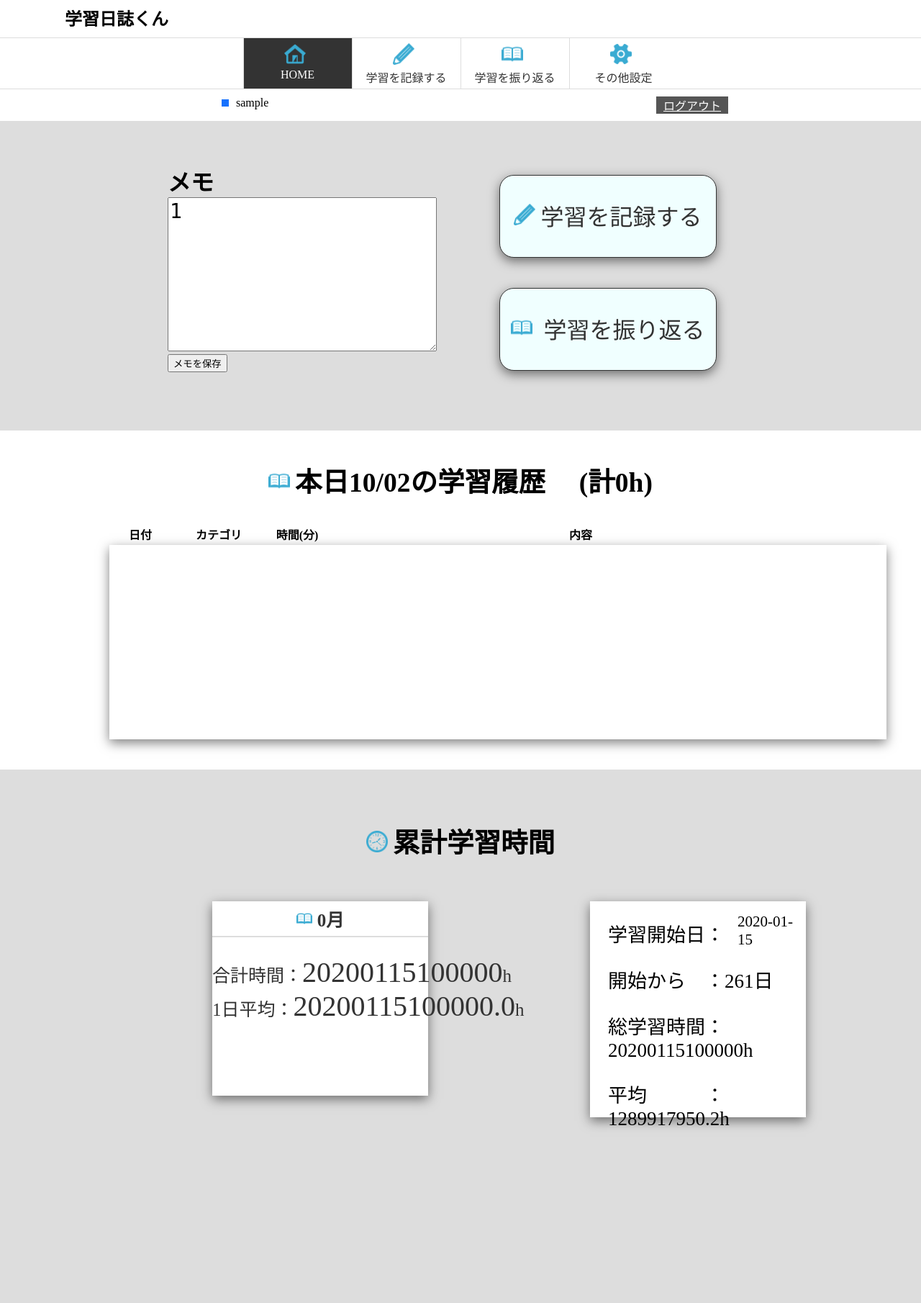
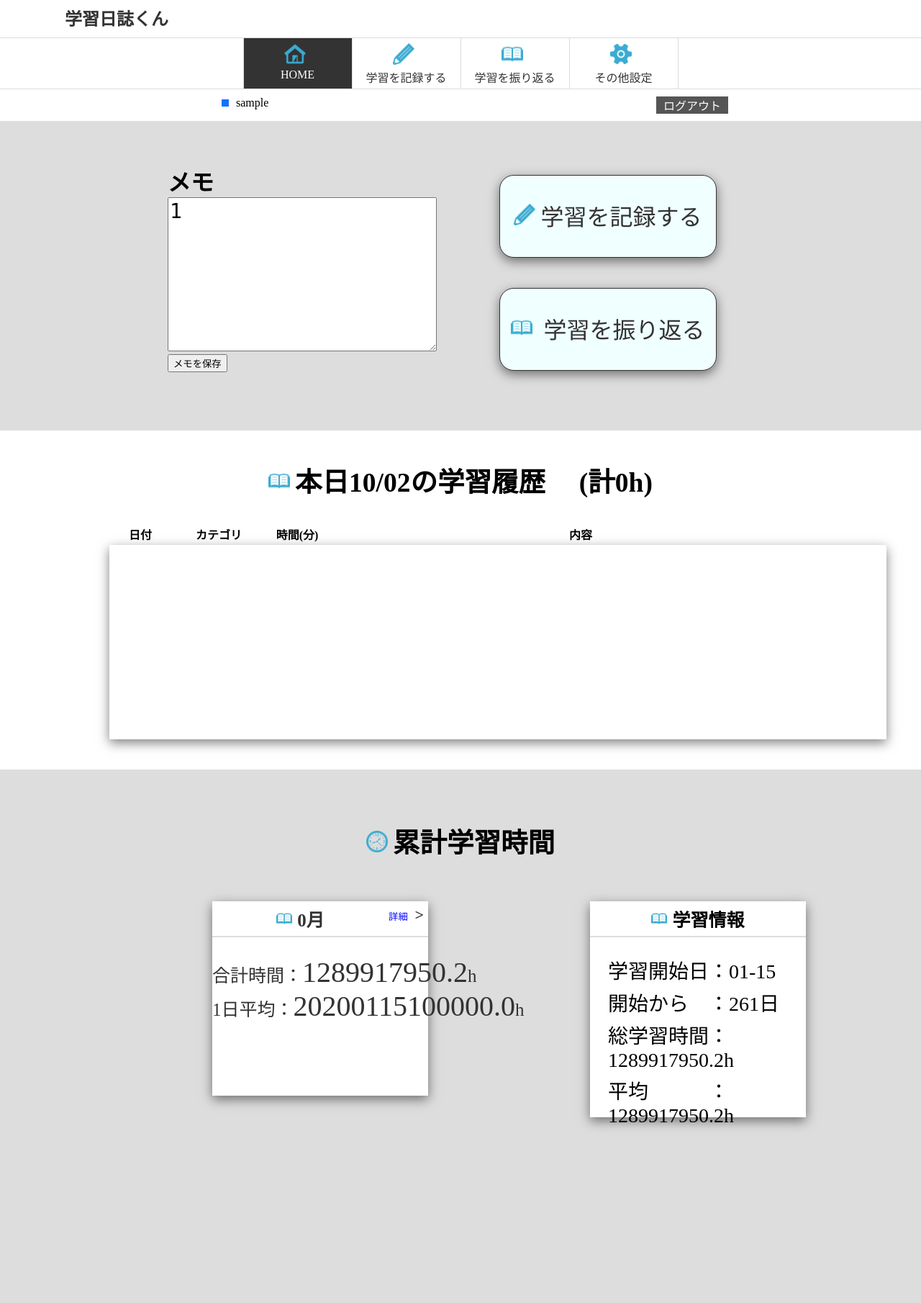
Before and after one commit to aizwellenstan/yuki_Portfolio, a PHP site: page / in a window 1280 px wide. Shown: the top 1810 px of the page at 72% size. Run offline with PHP 8.4, Linux system fonts and the light colour scheme; the visitor is signed in with stand-in values (Sample User, id 1); tables that the repository leaves empty or names only in its code hold one stand-in row (values such as "Sample post"); lists and menus that the app fills with data are empty.

Commit message:
エラー修正

```diff
--- a/StudyDetail.php
+++ b/StudyDetail.php
@@ -4,7 +4,9 @@ debug('「学習振り返りページ　');
 debug('「「「「「「「「「「「「「「「「「「「「「「「「「「「「「「「「「「「「「「「「');
 
 $getagtstudy = getagtstudy($u_id);
+debug('$getagtstudy:'.print_r($getagtstudy,true));
 $user = getuser($u_id);
+
 
 $includecategory = '';
 $startdate = date('Y-m-d', strtotime($user['create_date']));
@@ -15,6 +17,10 @@ $getstudy = getstudy($u_id, date('Y-m-d'), date('Y-m-d'), $includecategory);
 $gettime1 = getstudytime($u_id, date('Y-m-d'), date('Y-m-d'), $includecategory);
 $gettime2 = array_shift($gettime1);
 $todaystudytime = round($gettime2/60,1);
+if(!empty($_GET['month_id'])){
+  $_SESSION['get_month']=$_GET['month_id'];
+  header('location:Readback.php');
+}
 ?>
 <div class="study_detail">
   <div class="site-width">
@@ -65,9 +71,14 @@ $todaystudytime = round($gettime2/60,1);
           <?php foreach ($getagtstudy as $key => $val) { ?>
             <li class="data_month">
               <div>
-                <h1 class="data-title"><img class ='icom' src="img/book.png" alt=""><?php echo (int)$val['study_month']; ?>月</h1>
+                <h1 class="data-title"><img class ='icom' src="img/book.png" alt=""><?php echo (int)$val['study_month']; ?>月
+                <form class='month-search'　method="get">
+                     <textarea name="month_id" id="study_id"><?php echo (int)$val['study_month']; ?></textarea>
+                      <input class='month-btn' type="submit" value="詳細 ">>
+                  </form></h1>
 
-                <p class="study-time">合計時間：<span class="sum"><?php echo $val['sum_time']; ?></span>h </p>
+
+                <p class="study-time">合計時間：<span class="sum"><?php echo round(($val['sum_time'] / $sutdy_period)/60,1);  ?></span>h </p>
                 <p class="study-time">1日平均：<span class="sum"><?php echo $val['avg_time']; ?></span>h</p>
               </div>
             </li>
@@ -76,16 +87,28 @@ $todaystudytime = round($gettime2/60,1);
 
       </div>
       <div class="data_space">
-        <p>学習開始日：<span class="startdate"><?php echo date('Y-m-d', strtotime($user['create_date'])); ?></span></p>
+        <h1 class="data-title"><img class ='icom' src="img/book.png" alt="">学習情報
+               </h1>
+        <p>学習開始日：<?php echo date('m-d', strtotime($user['create_date'])); ?></p>
         <p>開始から　：<span><?php echo $sutdy_period; ?></span>日</p>
-
-        <p>総学習時間：<span><?php echo $getstudytime['sum(study_time)']; ?></span>h</p>
+        <p>総学習時間：<span><?php echo round(($getstudytime['sum(study_time)'] / $sutdy_period)/60,1);  ?></span>h</p>
         <p>平均　　　：<span><?php echo round(($getstudytime['sum(study_time)'] / $sutdy_period)/60,1); ?>h</p>
       </div>
     </section>
   </div>
 </div>
 <style>
+  .month-search{
+    float: right;
+    left: 20px;
+    text-decoration: none;
+    font-size: 22px;
+  }
+  .month-btn{
+    background-color: #fff;
+    border: none;
+    color: #0000FF;
+  }
   .icom{
     height: 22px;
     width: 22px;
@@ -199,16 +222,14 @@ thead{
   }
 
   .data_space p {
-    font-size: 27px;
+    font-size: 28px;
     margin: 0 auto;
     margin-left: 25px;
-    margin-top: 25px;
+    margin-top: 5px;
   }
 
   .data_space h1 {
-    margin-left: 35px;
-    margin-top: 22px;
-    font-size: 30px;
+    text-align: center;
   }
 
   .data_month {
--- a/footer.php
+++ b/footer.php
@@ -9,7 +9,7 @@
         var msg = $jsShowMsg.text();
         if(msg.replace(/^[\s　]+|[\s　]+$/g, "").length){
             $jsShowMsg.slideToggle('slow');
-            setTimeout(function(){ $jsShowMsg.slideToggle('slow'); }, 5000);
+            setTimeout(function(){ $jsShowMsg.slideToggle('slow'); }, 3000);
         }
 
 
--- a/function.php
+++ b/function.php
@@ -330,6 +330,7 @@ function getstudytime($u_id,$from_date,$to_date,$includecategory)
     if ($stmt) {
       return $stmt->fetch();
     } else {
+      debug('失敗');
       return false;
     }
   } catch (Exception $e) {
--- a/header.php
+++ b/header.php
@@ -11,6 +11,11 @@ if (!empty($_GET['study_id'])) {
 }
 ?>
 <style>
+a{
+text-decoration: none;
+color: #333;
+  }
+
   img {
     height: 10px;
     width: 10px;
@@ -118,11 +123,14 @@ if (!empty($_GET['study_id'])) {
     width: 30px;
     margin-top: 7px;
   }
+  #last{
+    border-right: 1px solid #ddd;
+  }
 </style>
 <header>
   <div>
     <div class="first_header">
-      <h1>学習日誌くん</h1>
+      <a href="TopPage.php"><h1>学習日誌くん</h1></a>
     </div>
     <div class="second_header">
       <nav class="top-nav">
@@ -156,7 +164,7 @@ if (!empty($_GET['study_id'])) {
             <p>学習を振り返る</p>
           </a>
         </div>
-        <div class="<?php if ($_SESSION['file'] === 'setting.php') {
+        <div id ='last' class="<?php if ($_SESSION['file'] === 'setting.php') {
                       echo 'contentsmark';
                     } else {
                       echo 'contents';
```
Also changed, not shown: ReadBack.php (+12 -4 lines), 1 other file.
